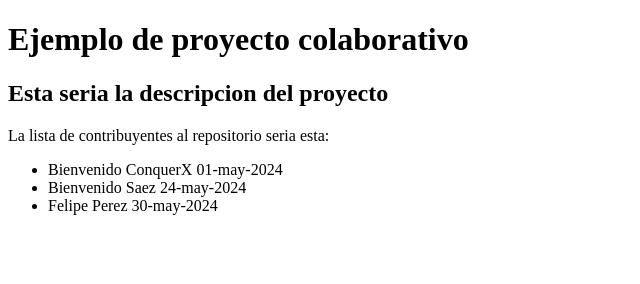
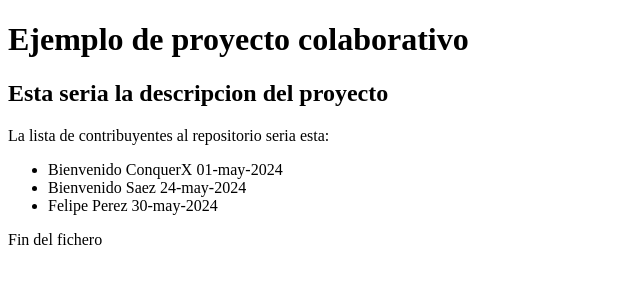
Before and after one commit to antonioboscanf/proyecto1, a plain HTML site: page index.html in a window 1280 px wide. Shown: the whole page, without its empty margins (0-640 px from the left). Drawn offline with Linux system fonts and the light colour scheme.

Commit message:
Update index.html

```diff
--- a/index.html
+++ b/index.html
@@ -16,5 +16,8 @@
             <li>Felipe Perez 30-may-2024</li>
         </ul>
     </header>
+    <footer>
+        <p>Fin del fichero</p>
+    </footer>
 </body>
 </html>
```
